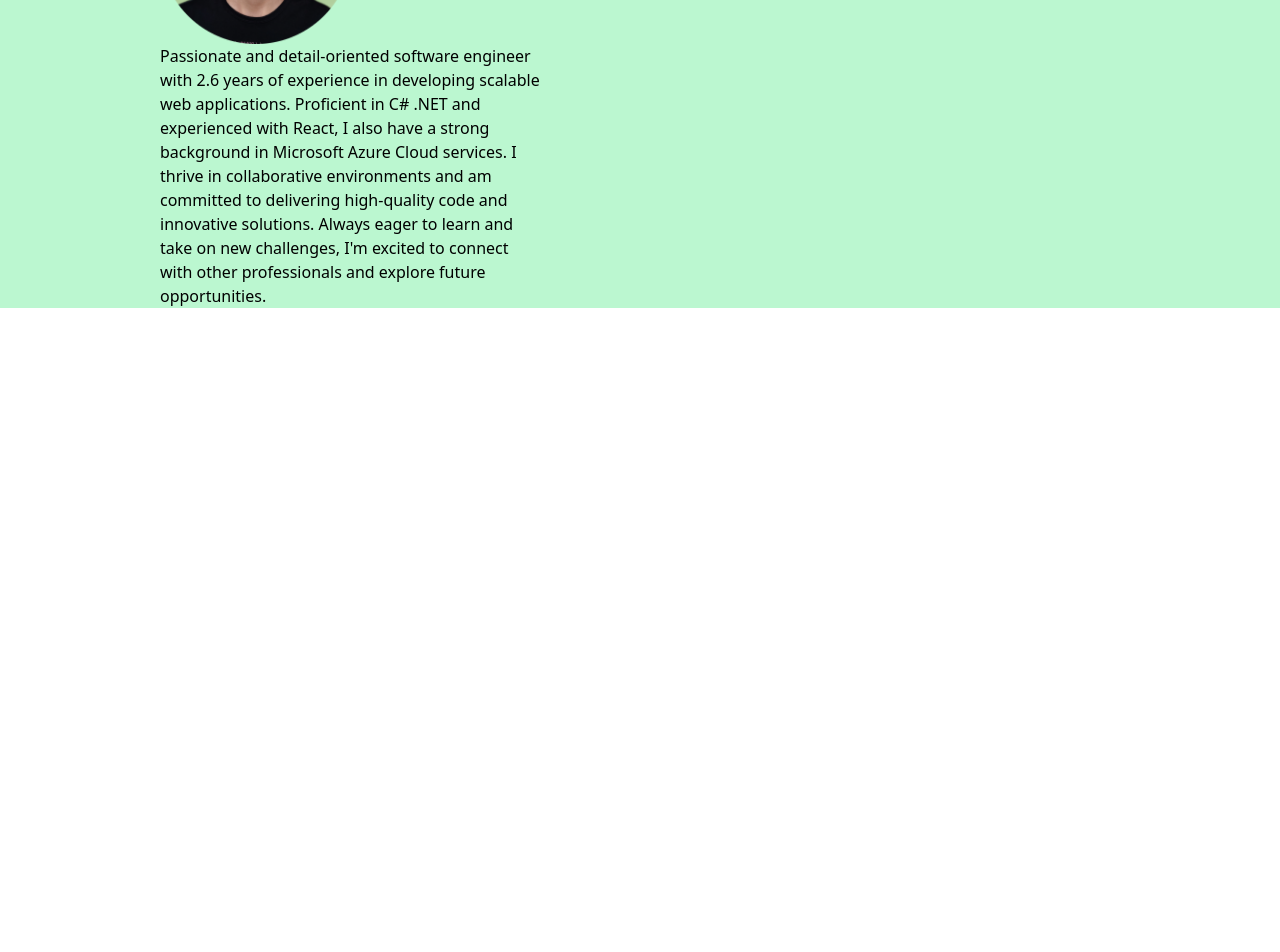
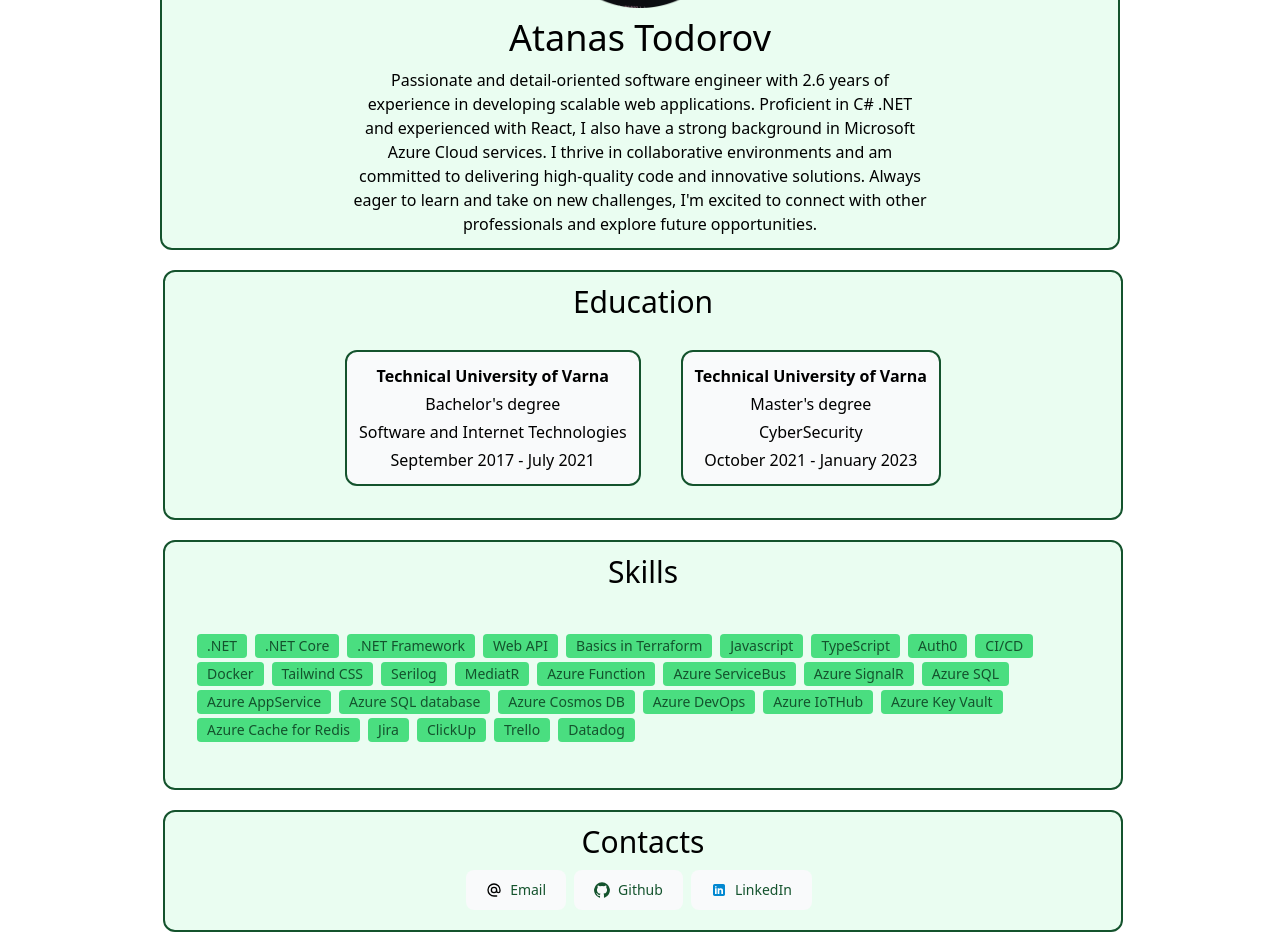
Before and after one commit to atodorov5/personal-portfolio, a React (Create React App) app: page / in a window 1280 px wide. Shown: the part 228-1180 px from the top of the page. Before the commit the page ends 800 px from the top, so only its background shows below. Built offline with nearby package versions, Linux system fonts and the light colour scheme.

Commit message:
add sections

```diff
--- a/src/App.js
+++ b/src/App.js
@@ -1,10 +1,16 @@
-import './App.css';
-import { About } from './components/About';
+import "./App.css";
+import { About } from "./components/About";
+import { Contacts } from "./components/Contacts";
+import { Education } from "./components/Education";
+import { Skills } from "./components/Skills";
 
 function App() {
   return (
-    <div className="flex flex-col items-center bg-green-200">
+    <div className="flex mt-5 flex-col items-center space-x-1.5">
       <About></About>
+      <Education></Education>
+      <Skills></Skills>
+      <Contacts></Contacts>
     </div>
   );
 }
--- /dev/null
+++ b/src/Data/constants.js
@@ -0,0 +1,49 @@
+export const ABOUTINFO =
+  "Passionate and detail-oriented software engineer with 2.6 years of experience in developing scalable web applications. Proficient in C# .NET and experienced with React, I also have a strong background in Microsoft Azure Cloud services. I thrive in collaborative environments and am committed to delivering high-quality code and innovative solutions. Always eager to learn and take on new challenges, I'm excited to connect with other professionals and explore future opportunities.";
+export const SKILLS = [
+  ".NET",
+  ".NET Core",
+  ".NET Framework",
+  "Web API",
+  "Basics in Terraform",
+  "Javascript",
+  "TypeScript",
+  "Auth0",
+  "CI/CD",
+  "Docker",
+  "Tailwind CSS",
+  "Serilog",
+  "MediatR",
+  "Azure Function",
+  "Azure ServiceBus",
+  "Azure SignalR",
+  "Azure SQL",
+  "Azure AppService",
+  "Azure SQL database",
+  "Azure Cosmos DB",
+  "Azure DevOps",
+  "Azure IoTHub",
+  "Azure Key Vault",
+  "Azure Cache for Redis",
+  "Jira",
+  "ClickUp",
+  "Trello",
+  "Datadog",
+];
+
+export const EDUCATION = [
+  {
+    school: "Technical University of Varna",
+    degree: "Bachelor's degree",
+    fieldOfStudy: "Software and Internet Technologies",
+    startDate: "September 2017",
+    endDate: "July 2021",
+  },
+  {
+    school: "Technical University of Varna",
+    degree: "Master's degree",
+    fieldOfStudy: "CyberSecurity",
+    startDate: "October 2021",
+    endDate: "January 2023",
+  },
+];
--- a/src/components/About.js
+++ b/src/components/About.js
@@ -1,16 +1,13 @@
-import profilepic from '../images/avatar-.png'
+import { ABOUTINFO } from "../Data/constants";
+import profilepic from "../images/avatar-.png";
+import { Section } from "./Section";
 
 export const About = () => {
-    return (
-        <div className="w-9/12 bg-green-200">
-        <img className='w-48' src={profilepic}/>
-        <p className='w-96'>
-        Passionate and detail-oriented software engineer with 2.6 years of experience in developing scalable web applications. Proficient in C# .NET and experienced with React, I also have a strong background in Microsoft Azure Cloud services. I thrive in collaborative environments and am committed to delivering high-quality code and innovative solutions.
-
-Always eager to learn and take on new challenges, I'm excited to connect with other professionals and explore future opportunities.
-        </p>
-
-    </div>
-
-    )
-}
+  return (
+    <Section>
+      <img className="w-48" src={profilepic} alt="prifile-pic" />
+      <p className="text-4xl">Atanas Todorov</p>
+      <p className="w-3/5 text-center">{ABOUTINFO}</p>
+    </Section>
+  );
+};
--- /dev/null
+++ b/src/components/Badge.js
@@ -0,0 +1,7 @@
+export const Badge = ({ text }) => {
+  return (
+    <span className="bg-green-400 text-green-900 text-sm font-medium me-2 my-0.5 px-2.5 py-0.5 rounded break-keep">
+      {text}
+    </span>
+  );
+};
--- /dev/null
+++ b/src/components/Contacts.js
@@ -0,0 +1,83 @@
+import { Section } from "./Section";
+
+export const Contacts = () => {
+  return (
+    <Section title="Contacts">
+      <div className="flex">
+        <button
+          type="button"
+          class="text-green-900 bg-gray-50 font-medium rounded-lg text-sm px-5 py-2.5 text-center inline-flex items-center me-2 mb-2"
+          as="a"
+          href="https://whereisthemouse.com"
+        >
+          <svg
+            class="w-4 h-4 me-2"
+            xmlns="http://www.w3.org/2000/svg"
+            width="800px"
+            height="800px"
+            viewBox="0 0 24 24"
+            fill="none"
+          >
+            <path
+              d="M16 12C16 14.2091 14.2091 16 12 16C9.79086 16 8 14.2091 8 12C8 9.79086 9.79086 8 12 8C14.2091 8 16 9.79086 16 12ZM16 12V13.5C16 14.8807 17.1193 16 18.5 16V16C19.8807 16 21 14.8807 21 13.5V12C21 7.02944 16.9706 3 12 3C7.02944 3 3 7.02944 3 12C3 16.9706 7.02944 21 12 21H16"
+              stroke="#000000"
+              stroke-width="2"
+              stroke-linecap="round"
+              stroke-linejoin="round"
+            />
+          </svg>
+          Email
+        </button>
+        <a href="https://www.linkedin.com/in/atanas-todorov-517971182/">
+          <button
+            type="button"
+            class="text-green-900 bg-gray-50 font-medium rounded-lg text-sm px-5 py-2.5 text-center inline-flex items-center me-2 mb-2"
+            as="a"
+            href="https://whereisthemouse.com"
+          >
+            <svg
+              class="w-4 h-4 me-2"
+              aria-hidden="true"
+              xmlns="http://www.w3.org/2000/svg"
+              fill="currentColor"
+              viewBox="0 0 20 20"
+            >
+              <path
+                fill-rule="evenodd"
+                d="M10 .333A9.911 9.911 0 0 0 6.866 19.65c.5.092.678-.215.678-.477 0-.237-.01-1.017-.014-1.845-2.757.6-3.338-1.169-3.338-1.169a2.627 2.627 0 0 0-1.1-1.451c-.9-.615.07-.6.07-.6a2.084 2.084 0 0 1 1.518 1.021 2.11 2.11 0 0 0 2.884.823c.044-.503.268-.973.63-1.325-2.2-.25-4.516-1.1-4.516-4.9A3.832 3.832 0 0 1 4.7 7.068a3.56 3.56 0 0 1 .095-2.623s.832-.266 2.726 1.016a9.409 9.409 0 0 1 4.962 0c1.89-1.282 2.717-1.016 2.717-1.016.366.83.402 1.768.1 2.623a3.827 3.827 0 0 1 1.02 2.659c0 3.807-2.319 4.644-4.525 4.889a2.366 2.366 0 0 1 .673 1.834c0 1.326-.012 2.394-.012 2.72 0 .263.18.572.681.475A9.911 9.911 0 0 0 10 .333Z"
+                clip-rule="evenodd"
+              />
+            </svg>
+            Github
+          </button>
+        </a>
+        <button
+          type="button"
+          class="text-green-900 bg-gray-50 font-medium rounded-lg text-sm px-5 py-2.5 text-center inline-flex items-center me-2 mb-2"
+          as="a"
+          href="https://whereisthemouse.com"
+        >
+          <svg
+            class="w-4 h-4 me-2"
+            xmlns="http://www.w3.org/2000/svg"
+            x="0px"
+            y="0px"
+            width="100"
+            height="100"
+            viewBox="0 0 48 48"
+          >
+            <path
+              fill="#0288D1"
+              d="M42,37c0,2.762-2.238,5-5,5H11c-2.761,0-5-2.238-5-5V11c0-2.762,2.239-5,5-5h26c2.762,0,5,2.238,5,5V37z"
+            ></path>
+            <path
+              fill="#FFF"
+              d="M12 19H17V36H12zM14.485 17h-.028C12.965 17 12 15.888 12 14.499 12 13.08 12.995 12 14.514 12c1.521 0 2.458 1.08 2.486 2.499C17 15.887 16.035 17 14.485 17zM36 36h-5v-9.099c0-2.198-1.225-3.698-3.192-3.698-1.501 0-2.313 1.012-2.707 1.99C24.957 25.543 25 26.511 25 27v9h-5V19h5v2.616C25.721 20.5 26.85 19 29.738 19c3.578 0 6.261 2.25 6.261 7.274L36 36 36 36z"
+            ></path>
+          </svg>
+          LinkedIn
+        </button>
+      </div>
+    </Section>
+  );
+};
--- /dev/null
+++ b/src/components/Degree.js
@@ -0,0 +1,18 @@
+export const Degree = ({
+  school,
+  degree,
+  fieldOfStudy,
+  startDate,
+  endDate,
+}) => {
+  return (
+    <div className="flex flex-col bg-gray-50 items-center rounded-xl m-5 border-2 border-green-900 gap-1 p-3">
+      <span className="font-bold">{school}</span>
+      <span>{degree}</span>
+      <span className="">{fieldOfStudy}</span>
+      <span>
+        {startDate} - {endDate}
+      </span>
+    </div>
+  );
+};
--- /dev/null
+++ b/src/components/Education.js
@@ -0,0 +1,15 @@
+import { EDUCATION } from "../Data/constants";
+import { Degree } from "./Degree";
+import { Section } from "./Section";
+
+export const Education = () => {
+  return (
+    <Section title="Education">
+      <div className="flex">
+        {EDUCATION.map((education) => {
+          return <Degree {...education}></Degree>;
+        })}
+      </div>
+    </Section>
+  );
+};
--- a/src/components/Header.js
+++ b/src/components/Header.js
@@ -1,24 +1,19 @@
 export const Header = () => {
-    return(
-        <header class="bg-white">
-        <nav class="mx-auto flex max-w-7xl items-center justify-between p-6 lg:px-8" aria-label="Global">
-          <div class="flex lg:flex-1">
-            <a href="#" class="-m-1.5 p-1.5">
-              <img class="h-8 w-auto" src="https://tailwindui.com/img/logos/mark.svg?color=indigo&shade=600" alt=""></img>
-            </a>
-          </div>
-          <div class="hidden lg:flex lg:gap-x-12">
-            <div class="relative">
-            </div>
-            <a href="#" class="text-sm font-semibold leading-6 text-gray-900">Features</a>
-            <a href="#" class="text-sm font-semibold leading-6 text-gray-900">Marketplace</a>
-            <a href="#" class="text-sm font-semibold leading-6 text-gray-900">Company</a>
-          </div>
-          <div class="hidden lg:flex lg:flex-1 lg:justify-end">
-            <a href="#" class="text-sm font-semibold leading-6 text-gray-900">Log in <span aria-hidden="true">&rarr;</span></a>
-          </div>
-        </nav>
-      </header>
-
-    )
-}
+  return (
+    <header className="bg-white">
+      <nav
+        className="mx-auto flex max-w-7xl items-center justify-between p-6 lg:px-8"
+        aria-label="Global"
+      >
+        <div className="flex lg:flex-1">
+          <img
+            className="h-8 w-auto"
+            src="https://ui-avatars.com/api/?name=Atanas+Todorov&background=0D8ABC&color=fff&rounded=true"
+            alt=""
+          ></img>
+        </div>
+        <div className="hidden lg:flex lg:flex-1 lg:justify-end">LINKS</div>
+      </nav>
+    </header>
+  );
+};
--- /dev/null
+++ b/src/components/Section.js
@@ -0,0 +1,8 @@
+export const Section = (props) => {
+  return (
+    <div className="flex flex-col w-9/12 items-center bg-green-200 rounded-xl mb-5 border-2 border-green-900 justify-between gap-2.5 bg-opacity-30 py-3">
+      <p className="text-3xl">{props.title}</p>
+      {props.children}
+    </div>
+  );
+};
--- /dev/null
+++ b/src/components/Skills.js
@@ -0,0 +1,15 @@
+import { Section } from "./Section";
+import { SKILLS } from "../Data/constants";
+import { Badge } from "./Badge";
+
+export const Skills = () => {
+  return (
+    <Section title="Skills">
+      <div className="flex m-8 flex-wrap">
+        {SKILLS.map((skill) => {
+          return <Badge text={skill}></Badge>;
+        })}
+      </div>
+    </Section>
+  );
+};
--- a/src/index.css
+++ b/src/index.css
@@ -6,6 +6,8 @@ code {
   font-family: source-code-pro, Menlo, Monaco, Consolas, 'Courier New',
     monospace;
 }
+
+/*
 
 .profilepic{
   margin: 0;
@@ -75,3 +77,4 @@ button{
   margin: 30px;
   margin-top: 0px;
 }
+  */
--- a/src/index.js
+++ b/src/index.js
@@ -1,18 +1,16 @@
-import React, { StrictMode } from 'react';
-import './index.css';
-import App from './App';
-import reportWebVitals from './reportWebVitals';
-import { Header } from './components/Header';
-import { createRoot } from 'react-dom/client';
+import React, { StrictMode } from "react";
+import "./index.css";
+import App from "./App";
+import reportWebVitals from "./reportWebVitals";
+import { Header } from "./components/Header";
+import { createRoot } from "react-dom/client";
 
-const root = createRoot(document.getElementById('root'));
+const root = createRoot(document.getElementById("root"));
 
 root.render(
   <StrictMode>
-    <Header></Header>
     <App></App>
-  </StrictMode>,
-  document.getElementById('root')
+  </StrictMode>
 );
 // If you want to start measuring performance in your app, pass a function
 // to log results (for example: reportWebVitals(console.log))
```
